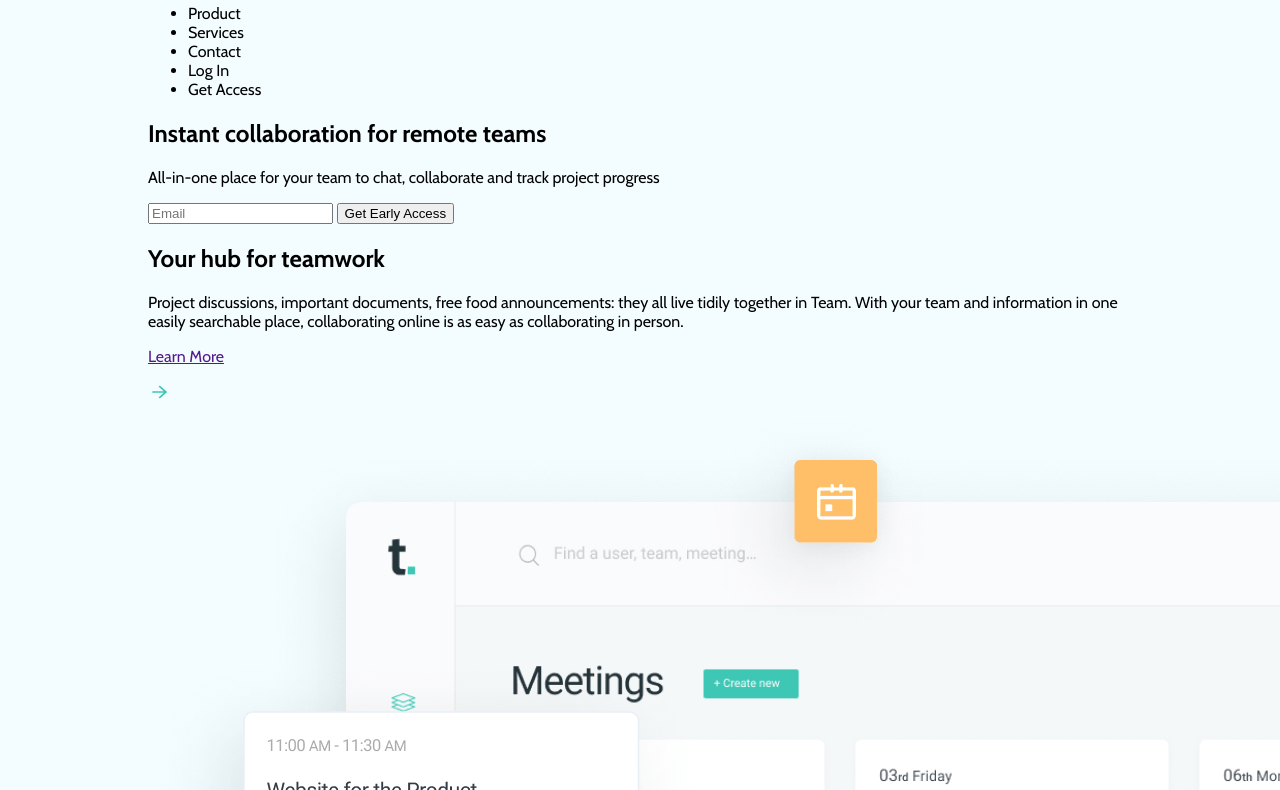
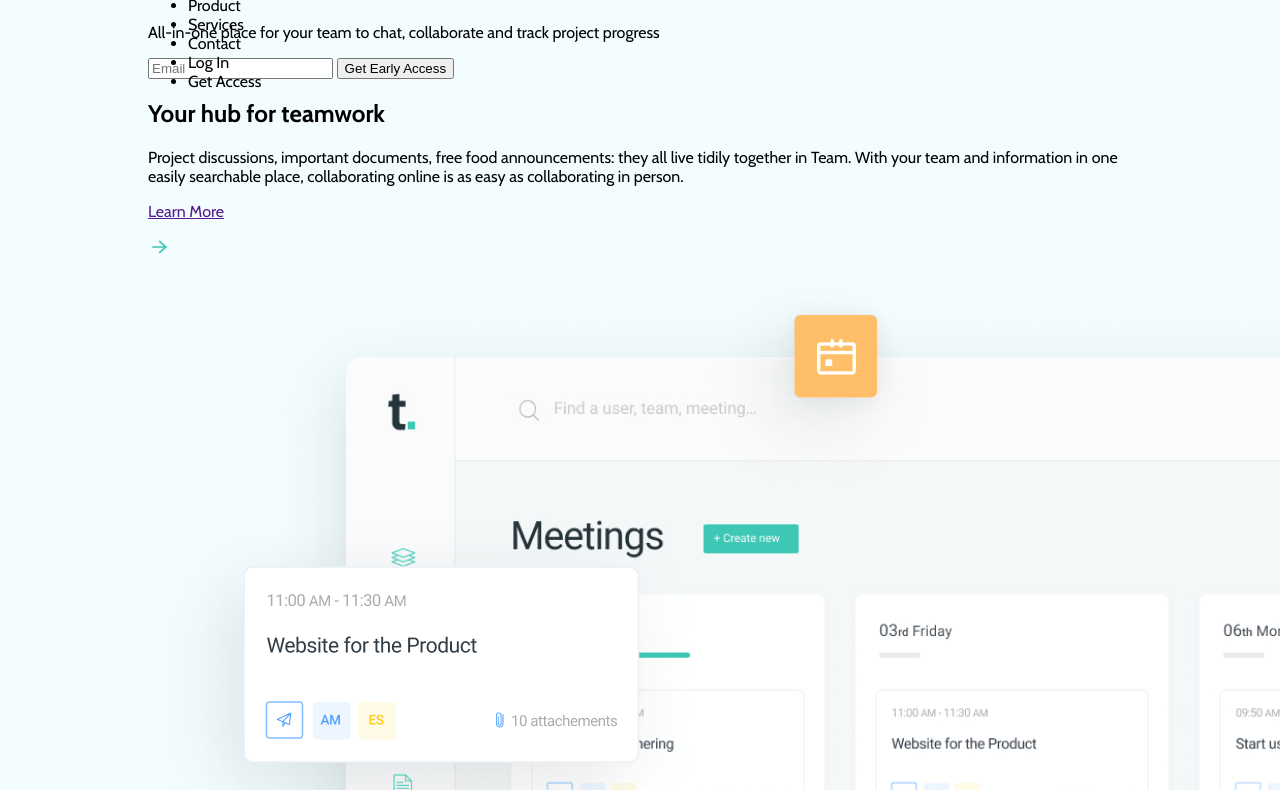
Before and after one commit to ninotermulo/Landing-Page, a plain HTML site: page index.html in a window 1280 px wide. Shown: the part 46-836 px from the top of the page. Drawn offline with nearby package versions, Linux system fonts and the light colour scheme.

Commit message:
Fix nav bar to top page

```diff
--- a/styles.css
+++ b/styles.css
@@ -4,3 +4,11 @@ body {
     padding: 0px 140px;
 /* font-family: 'Mulish', sans-serif; */
 }
+
+/* Navigation Section*/
+nav {
+    position: fixed;
+    top: 0px;
+}
+
+/* */
```
